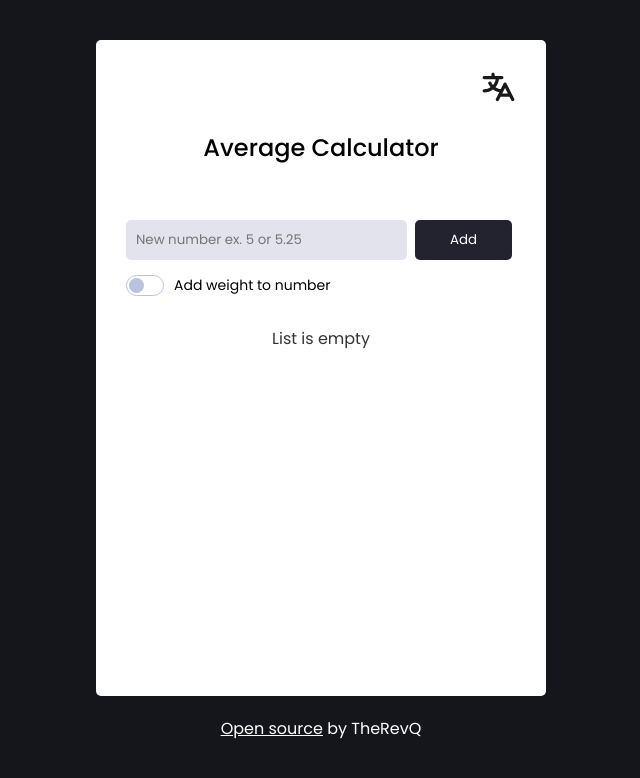
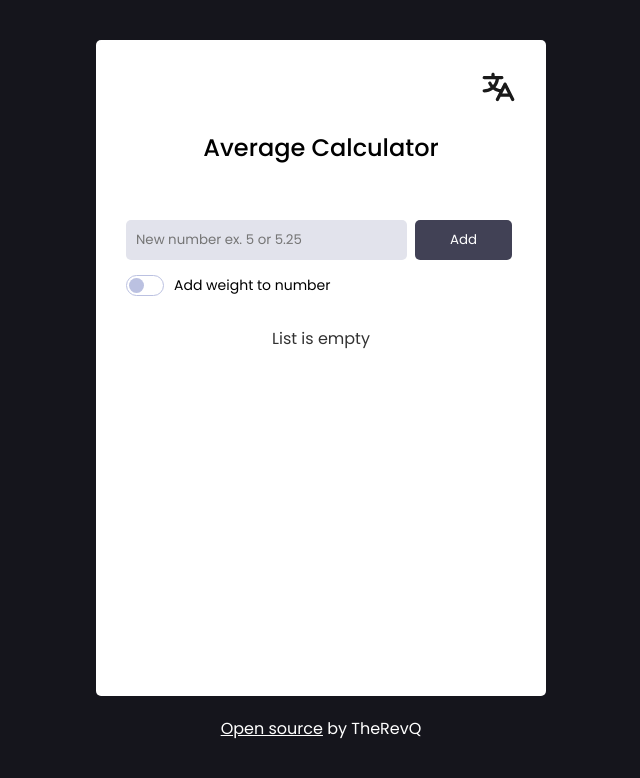
Before and after one commit to Revku/average-calculator, a Vue app: page / in a window 1280 px wide. In both pictures the pointer is over the button "Add". Shown: the top 778 px of the page, without its empty margins (319-959 px from the left). Built offline with nearby package versions, Linux system fonts and the light colour scheme.

Commit message:
Fix button hover effect

```diff
--- a/src/components/Main.vue
+++ b/src/components/Main.vue
@@ -282,4 +282,9 @@ import TranslateIcon from  '@/components/TranslateIcon.vue'
 
     }
 }
+
+.btn:hover {
+   color: white;
+   background-color: #414155;
+}
 </style>
```
